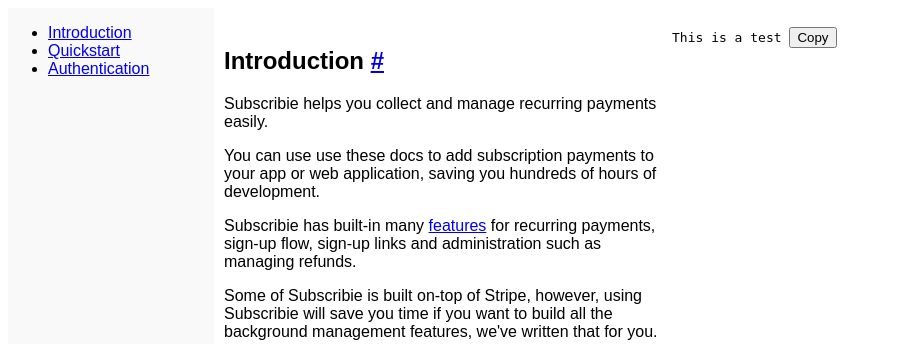
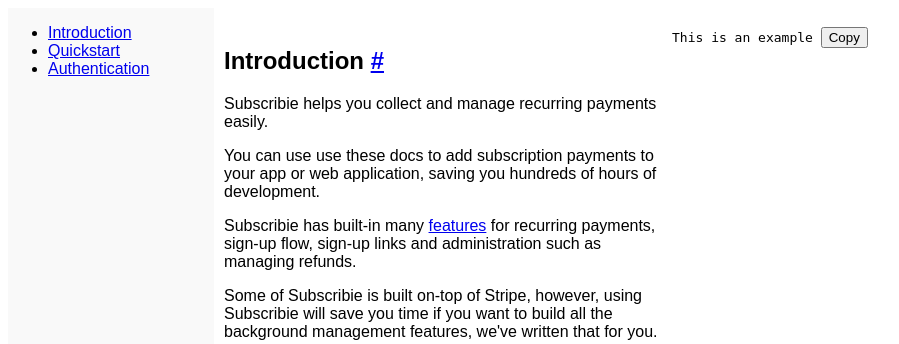
Before and after one commit to Subscribie/dev-docs, a Flask app: page / in a window 1280 px wide. Shown: the top 344 px of the page, without its empty margins (0-899 px from the left). Run offline with Flask 2, Linux system fonts and the light colour scheme.

Commit message:
adding an example to test workflow push

```diff
--- a/templates/introduction.html
+++ b/templates/introduction.html
@@ -15,7 +15,7 @@
 
 {% block methodExample %}
   <code class= "code">
-  This is a test
+  This is an example
   <button class= "copy" onclick="copyTextFromElement('.code')">Copy</button>
   </code>
 {% endblock methodExample %}
```
